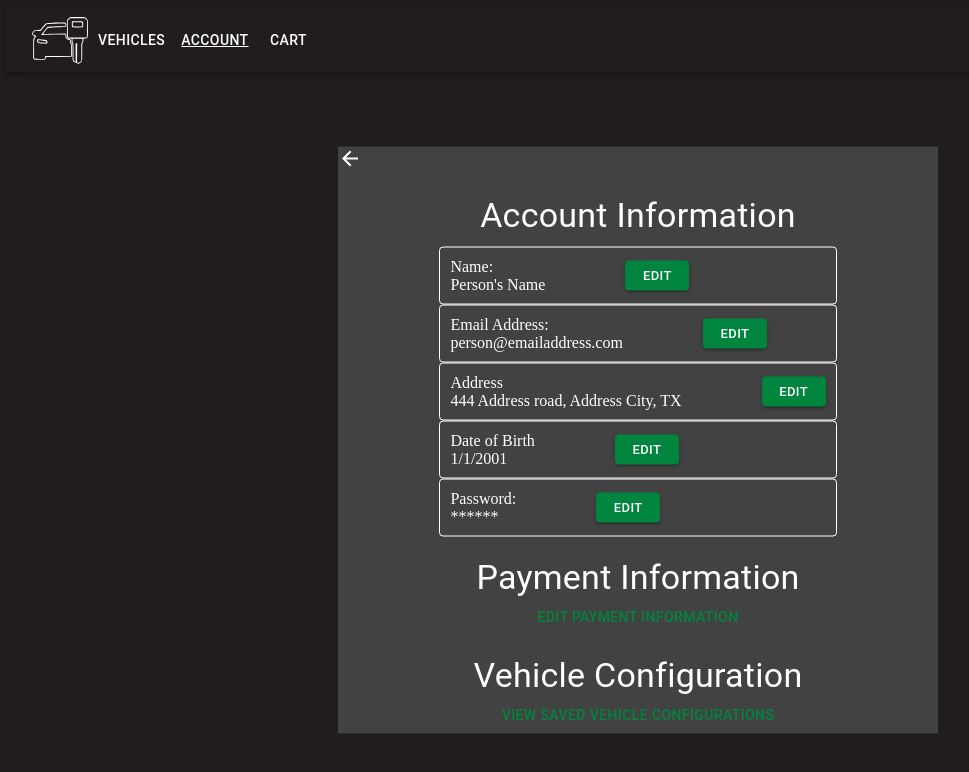
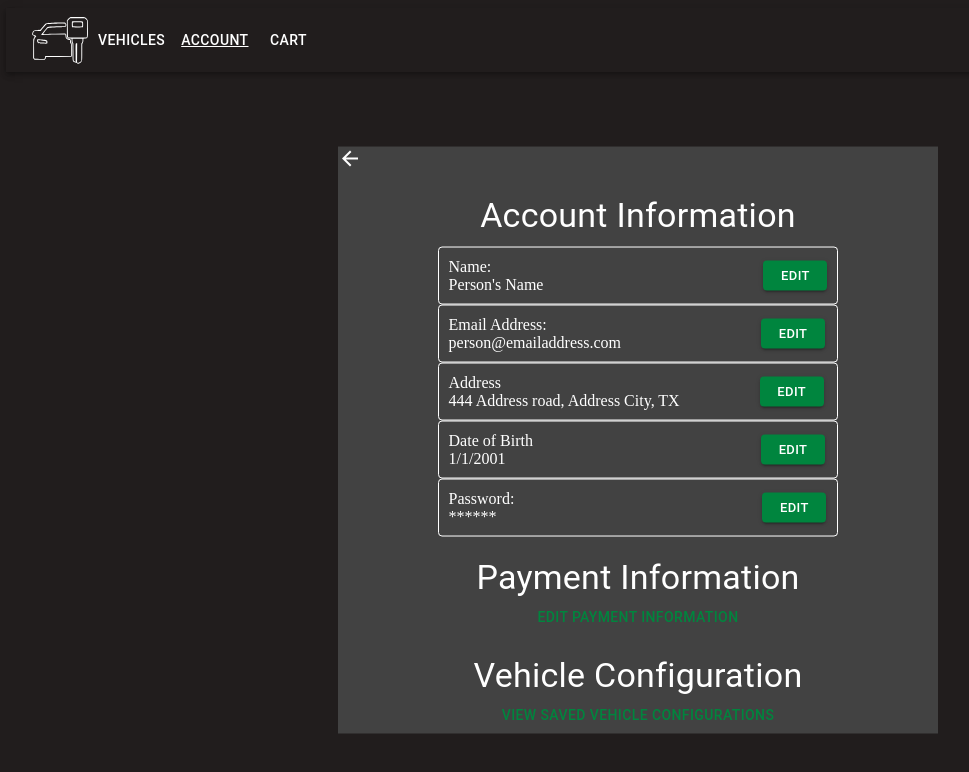
Before and after one commit to evanharr/SuperSimple3444, a React (Create React App) app: page /account-info in a window 1280 px wide. Shown: the top 772 px of the page, without its empty margins (2-971 px from the left). Built offline with nearby package versions, Linux system fonts and the light colour scheme.

Commit message:
more spacing

```diff
--- a/src/Account.jsx
+++ b/src/Account.jsx
@@ -46,13 +46,13 @@ function Account(){
 
                 <Grid paddingTop='010px'>
                     <Paper sx={{p: '10px',borderColor: 'white',background:'#424242',color:'white'}} variant='outlined'>
-                           <Stack direction="row" spacing={10} alignItems='center'>
-                            <p justifyContent='right'>Name: <br></br>Person's Name</p>
+                           <Stack direction="row" spacing={27.5} alignItems='center' justifyContent='flex-start'>
+                            <p>Name: <br></br>Person's Name</p>
                             <Button variant='contained' size='small' style={{background:"#00853E"}}>Edit</Button>
                             </Stack>
                     </Paper>
                     <Paper sx={{p: '10px',borderColor: 'white',background:'#424242',color:'white'}} variant='outlined'>
-                           <Stack direction="row" spacing={10} alignItems='center'justifyContent='flex-start'>
+                           <Stack direction="row" spacing={17.5} alignItems='center'justifyContent='flex-start'>
                             <p>Email Address:<br></br>person@emailaddress.com</p>
                             <Button variant='contained' size='small' style={{background:"#00853E"}}>Edit</Button>
                             </Stack>
@@ -64,13 +64,13 @@ function Account(){
                             </Stack>
                     </Paper>
                     <Paper sx={{p: '10px',borderColor: 'white',background:'#424242',color:'white'}} variant='outlined'>
-                           <Stack direction="row" spacing={10} alignItems='center'justifyContent='flex-start'>
+                           <Stack direction="row" spacing={28.5} alignItems='center'justifyContent='flex-start'>
                             <p>Date of Birth<br></br>1/1/2001</p>
                             <Button variant='contained' size='small' style={{background:"#00853E"}}>Edit</Button>
                             </Stack>
                     </Paper>
                     <Paper sx={{p: '10px',borderColor: 'white',background:'#424242',color:'white'}} variant='outlined'>
-                           <Stack direction="row" spacing={10} alignItems='center'justifyContent='flex-start'>
+                           <Stack direction="row" spacing={31} alignItems='center'justifyContent='flex-start'>
                             <p>Password:<br></br>******</p>
                             <Button variant='contained' size='small' style={{background:"#00853E"}}>Edit</Button>
                             </Stack>
```
